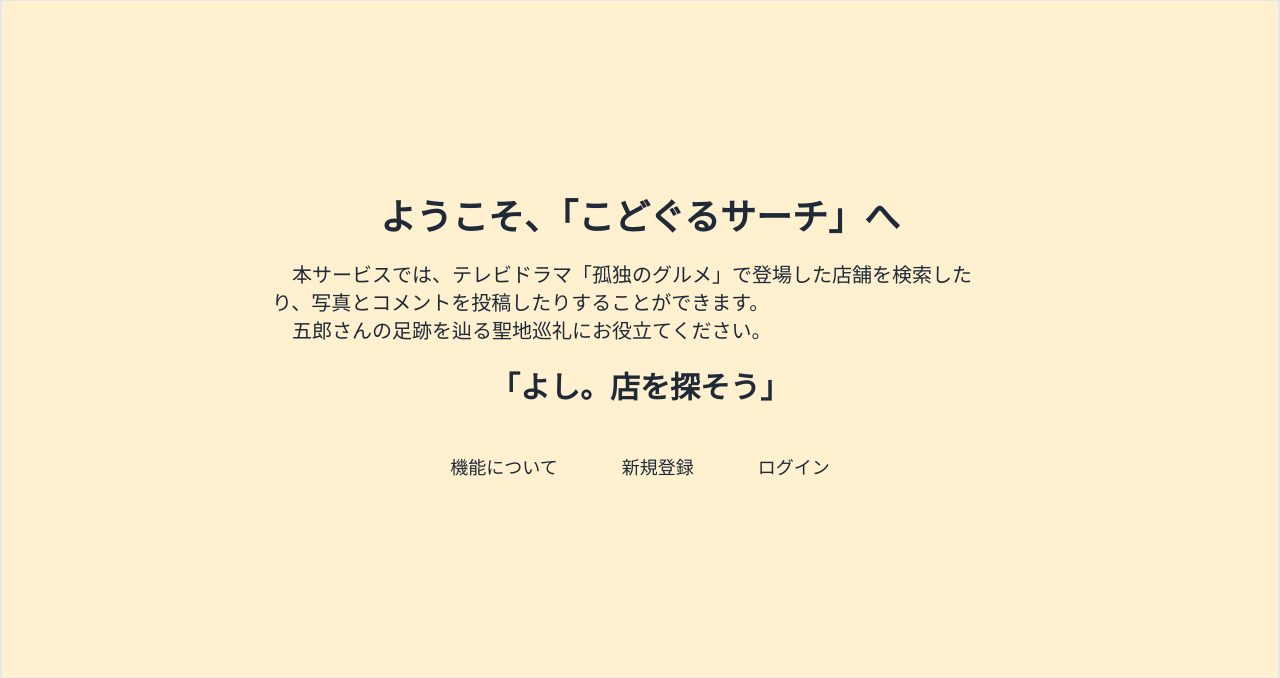
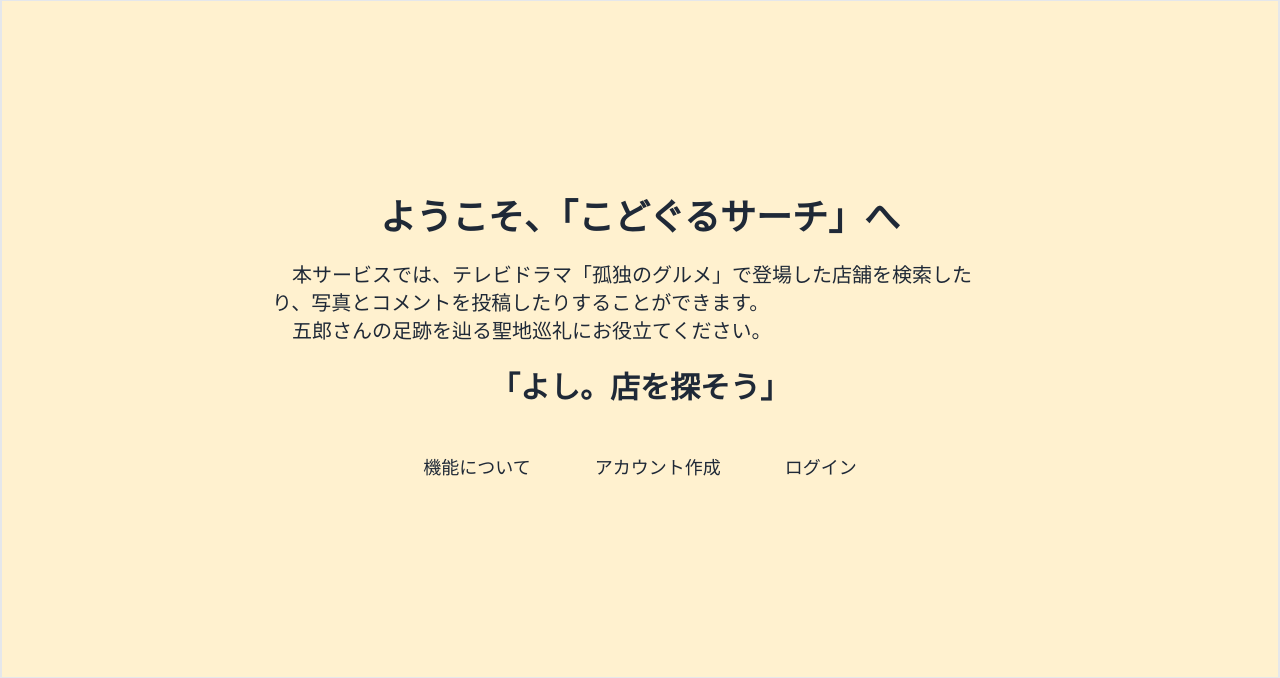
Before and after one commit to nakamura-yosuke-44/animemo, a Rails app: page / in a window 1280 px wide. Shown: the part 65-743 px from the top of the page. Run offline with Rails 7, Linux system fonts and the light colour scheme; style sheets or scripts are compiled from the project's sources.

Commit message:
Fix: 新規登録　→　アカウント作成に修正 #6

```diff
--- a/app/views/shared/_before_login_header.html.erb
+++ b/app/views/shared/_before_login_header.html.erb
@@ -9,7 +9,7 @@
       <div class="drawer-side z-50">
         <label for="m-drawer" aria-label="close sidebar" class="drawer-overlay"></label>
         <ul class="menu p-4 w-80 min-h-full bg-[#d4dcd6]">
-          <li><%= link_to("新規登録", '#') %></li>
+          <li><%= link_to("アカウント作成", '#') %></li>
           <li><%= link_to("ログイン", '#') %></li>
           <li><%= link_to("店舗検索", '#') %></li>
           <li><%= link_to("みんなの新着投稿", '#') %></li>
--- a/app/views/top/top.html.erb
+++ b/app/views/top/top.html.erb
@@ -11,7 +11,7 @@
   </p>
   <div class="flex mt-6" %>
     <%= link_to '機能について', '#', class: "text-lg px-8 hover:text-gray-500" %>
-    <%= link_to '新規登録', '#', class: "text-lg px-8 hover:text-gray-500" %>
+    <%= link_to 'アカウント作成', '#', class: "text-lg px-8 hover:text-gray-500" %>
     <%= link_to 'ログイン', '#', class: "text-lg px-8 hover:text-gray-500" %>
   </div>
 </div>
```
